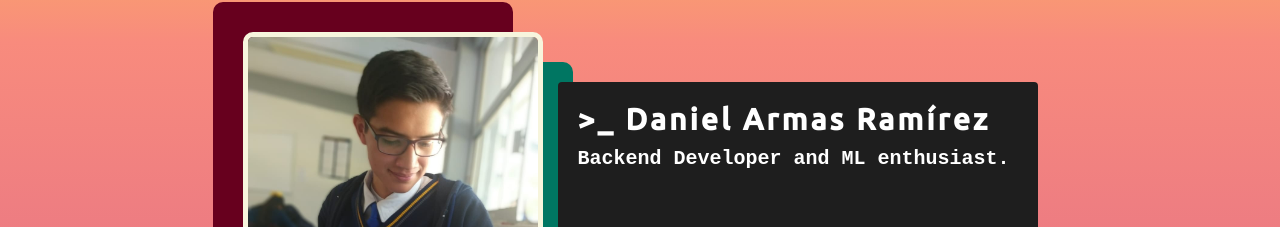
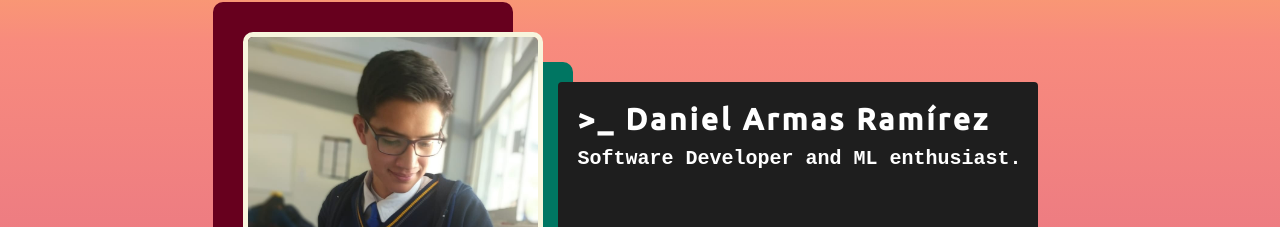
Before and after one commit to daniel692a/website, a Svelte app: page / in a window 1280 px wide. Shown: the part 278-505 px from the top of the page. Built offline with nearby package versions, Linux system fonts and the light colour scheme.

Commit message:
Update profile

```diff
--- a/src/About.svelte
+++ b/src/About.svelte
@@ -11,7 +11,7 @@
                 <img src="{Coding}" alt="Desk with a computer">
             </figure>
             <p>Hello everyone, my name is Daniel, I'm a software developer located in <i>Mexico</i>, I'm passionate about the world of technology, especially <b><i>artificial intelligence and data science.</i></b><br>
-            I'm currently working as a backend developer and I'm researching on <i><b>Machine Learning</b></i>, I collaborate in both local and national software communities. My dream is to be a ML engineer.
+            I'm currently working as a frontend developer and I'm researching on <i><b>Machine Learning</b></i>, I collaborate in both local and national software communities. My dream is to be a ML engineer.
             <b><i>I'll soon study data science at <a href="https://www.escom.ipn.mx/" target="_blank" rel="noopener noreferrer">ESCOM-IPN</a></i></b></p>
         </section>
     </Reveal>
--- a/src/Profile.svelte
+++ b/src/Profile.svelte
@@ -8,7 +8,7 @@
     </figure>
     <section class="intro">
         <h2>Daniel Armas Ramírez</h2>
-        <h4>Backend Developer and ML enthusiast.</h4>
+        <h4>Software Developer and ML enthusiast.</h4>
     </section>
 </section>
 
@@ -80,7 +80,7 @@
         font-family: monospace;
         overflow: hidden;
         padding-top: 1rem;
-        animation: typing 2s steps(35, end) , blink-caret .4s step-end infinite;
+        animation: typing 2s steps(37, end) , blink-caret .4s step-end infinite;
         animation-delay: 2s;
     }
     @keyframes typing{
```
